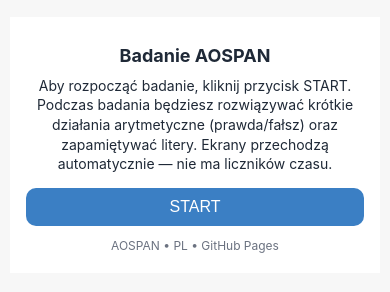
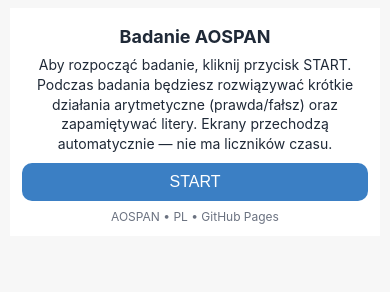
Before and after one commit to jaszczyszynresearcher/AOSPAN, a plain HTML site: page index.html in a window 390 px wide. Drawn offline with Linux system fonts and the light colour scheme.

Commit message:
style.css

```diff
--- a/style.css
+++ b/style.css
@@ -1,4 +1,4 @@
-/* AOSPAN — pionowy układ zoptymalizowany pod iframe Qualtrics */
+/* AOSPAN – pionowy, skrócony układ pod iframe Qualtrics */
 :root {
   --bg: #f7f7f7;
   --card: #ffffff;
@@ -20,6 +20,7 @@ html, body {
   font-family: Inter, Roboto, system-ui, -apple-system, Segoe UI, Arial, sans-serif;
 }
 
+/* --- Główne okno badania --- */
 #app {
   display: flex;
   flex-direction: column;
@@ -27,18 +28,19 @@ html, body {
   align-items: center;
 
   width: 100%;
-  max-width: 420px;       /* Węższe, pionowe okno */
-  margin: 4vh auto;
+  max-width: 420px;         /* smukły, pionowy format */
+  margin: 2vh auto;         /* mniejsze odstępy góra/dół */
   background: var(--card);
   border-radius: 12px;
-  padding: 20px 16px;
-  box-shadow: 0 6px 18px rgba(0, 0, 0, 0.08);
+  padding: 16px 14px;
+  box-shadow: 0 4px 12px rgba(0, 0, 0, 0.08);
 }
 
+/* --- Tekst i nagłówki --- */
 h2 {
   font-size: 18px;
   text-align: center;
-  margin: 8px 0 10px;
+  margin: 6px 0 8px;
 }
 
 p {
@@ -48,12 +50,13 @@ p {
   margin: 0;
 }
 
+/* --- Przyciski --- */
 .actions {
   display: flex;
   flex-direction: column;
   gap: 8px;
   width: 100%;
-  margin-top: 14px;
+  margin-top: 10px;
 }
 
 button {
@@ -78,26 +81,27 @@ button:active {
   transform: translateY(1px);
 }
 
+/* --- Litera wyświetlana podczas zadania --- */
 .center {
   display: flex;
   align-items: center;
   justify-content: center;
-  min-height: 200px;
+  min-height: 160px; /* było 200px — skrócone */
 }
 
 .letter {
-  font-size: 72px;
+  font-size: 70px;
   font-weight: 800;
   letter-spacing: .04em;
 }
 
-/* --- Siatka liter (2 kolumny po 6 elementów) --- */
+/* --- Siatka liter (2 kolumny po 6) --- */
 .grid {
   display: grid;
   grid-template-columns: repeat(2, 1fr);
-  gap: 10px;
+  gap: 8px;
   width: 100%;
-  margin-top: 12px;
+  margin-top: 8px;
 }
 
 .grid button {
@@ -111,7 +115,7 @@ button:active {
 
 /* --- Stopka --- */
 footer {
-  margin-top: 12px;
+  margin-top: 8px;
   color: var(--muted);
   font-size: 12px;
   text-align: center;
@@ -121,18 +125,18 @@ footer {
 @media (max-width: 480px) {
   #app {
     max-width: 95%;
-    margin: 2vh auto;
+    margin: 1vh auto;
     border-radius: 0;
     box-shadow: none;
+    padding: 12px;
   }
 
   .letter {
-    font-size: 64px;
+    font-size: 60px;
   }
 
   .grid {
-    grid-template-columns: repeat(2, 1fr);
-    gap: 8px;
+    gap: 6px;
   }
 
   .grid button {
@@ -143,4 +147,5 @@ footer {
   p {
     font-size: 14px;
   }
-}
+
+  footer {
```
